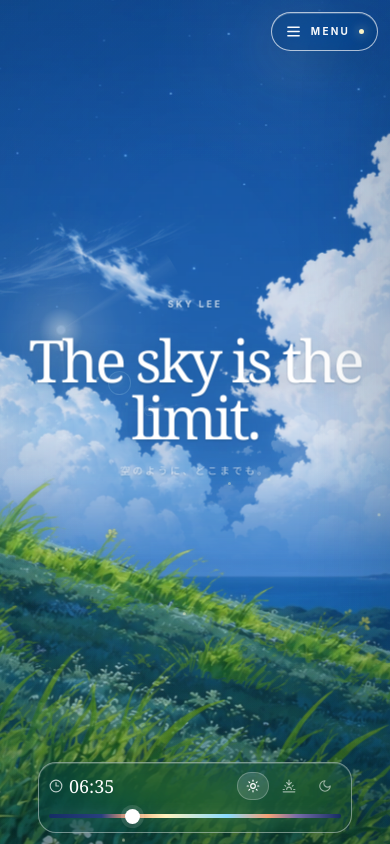
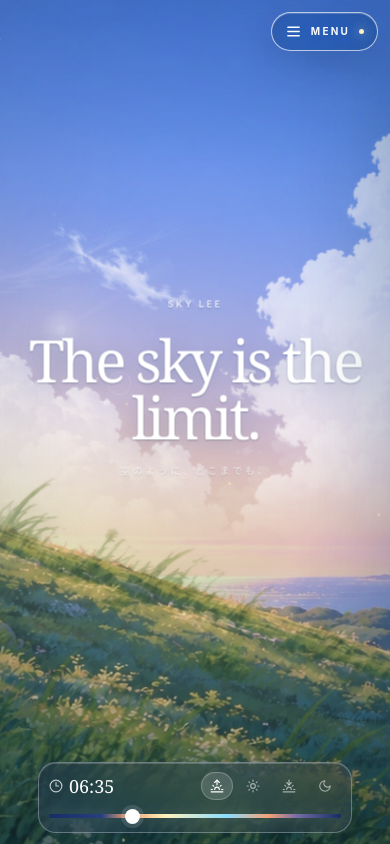
Before and after one commit to SkyLiNing823/skylining.dev, a Next.js app: page / in a window 390 px wide. Built offline with nearby package versions, Linux system fonts and the light colour scheme; no server answers.

Commit message:
Redesign UI

```diff
--- a/app/about/page.tsx
+++ b/app/about/page.tsx
@@ -46,8 +46,8 @@ export default function AboutPage() {
         <div className="space-y-5">
           <aside className="overflow-hidden rounded-[2rem] border border-white/55 bg-gradient-to-br from-white/55 via-white/38 to-sky-100/30 p-6 shadow-soft backdrop-blur-2xl sm:rounded-[2.5rem] sm:p-8">
             <p className="text-[10px] font-semibold uppercase tracking-[0.25em] text-sky-900/50">Personal motto</p>
-            <blockquote className="font-display mt-8 text-4xl font-normal italic leading-[1.08] tracking-[-0.035em] text-sky-950 sm:text-5xl">
-              “The sky is<br />the limit.”
+            <blockquote className="font-display mt-8 max-w-full whitespace-nowrap text-[clamp(1.45rem,7.5vw,3rem)] font-normal italic leading-[1.08] tracking-[-0.045em] text-sky-950">
+              “The sky is the limit.”
             </blockquote>
             <div className="mt-8 h-px bg-gradient-to-r from-sky-700/25 to-transparent" />
             <p className="mt-5 text-xs leading-6 text-sky-950/45">A reminder to stay curious, keep moving, and leave room for possibility.</p>
--- a/app/globals.css
+++ b/app/globals.css
@@ -123,6 +123,7 @@ a { text-decoration: none; }
 }
 
 .content-sky-scene-day { background-image: url("/summer-hills-coast-v6.webp"); opacity: var(--scene-day-opacity); }
+.content-sky-scene-dawn { background-image: url("/summer-hills-dawn-v10.webp"); opacity: var(--scene-dawn-opacity); }
 .content-sky-scene-dusk { background-image: url("/summer-hills-sunset-v9.webp"); opacity: var(--scene-dusk-opacity); }
 .content-sky-scene-night { background-image: url("/summer-hills-night-v9.webp"); opacity: var(--scene-night-opacity); }
 
@@ -156,6 +157,7 @@ a { text-decoration: none; }
 
 .content-cloud-loop-distant { z-index: 2; top: -12%; opacity: .13; }
 .content-cloud-loop-distant .content-cloud-track { animation-duration: 440s; animation-delay: -271s; }
+.content-sky-backdrop[data-phase="dawn"] .content-cloud-loop { opacity: .2; filter: sepia(.12) saturate(.78) brightness(.92); }
 .content-sky-backdrop[data-phase="dusk"] .content-cloud-loop { opacity: .22; filter: sepia(.25) saturate(.8) brightness(.92); }
 .content-sky-backdrop[data-phase="night"] .content-cloud-loop { opacity: .13; filter: brightness(.48) saturate(.68); }
 
@@ -172,6 +174,11 @@ a { text-decoration: none; }
   background:
     linear-gradient(180deg, rgba(242,232,238,.48), rgba(239,239,244,.64) 48%, rgba(240,247,247,.74)),
     radial-gradient(circle at 16% 18%, rgba(255,225,199,.28), transparent 42%);
+}
+.content-sky-backdrop[data-phase="dawn"] .content-sky-veil {
+  background:
+    linear-gradient(180deg, rgba(226,235,249,.48), rgba(242,233,242,.61) 48%, rgba(240,247,247,.73)),
+    radial-gradient(circle at 14% 42%, rgba(255,225,188,.3), transparent 44%);
 }
 .content-sky-backdrop[data-phase="night"] .content-sky-veil {
   background:
@@ -244,7 +251,13 @@ a { text-decoration: none; }
 .video-embed iframe { @apply h-full w-full; }
 
 /* Cinematic home — deliberately independent from the content-page UI. */
-body:has(.cinematic-home) { overflow: hidden; background: #196fb2; }
+body:has(.cinematic-home) {
+  min-height: 100vh;
+  min-height: 100dvh;
+  overflow: hidden;
+  overscroll-behavior: none;
+  background: #173f72;
+}
 body:has(.cinematic-home) .site-header,
 body:has(.cinematic-home) .site-footer,
 body:has(.cinematic-home) > .sky-atmosphere { display: none; }
@@ -255,14 +268,57 @@ body:has(.cinematic-home) > .sky-atmosphere { display: none; }
   --scene-inset: -2%;
   --scene-position: center center;
   --scene-day-opacity: 1;
+  --scene-dawn-opacity: 0;
   --scene-dusk-opacity: 0;
   --scene-night-opacity: 0;
   position: relative;
   isolation: isolate;
-  min-height: 100svh;
+  width: 100%;
+  height: 100vh;
+  min-height: 100vh;
+  height: 100dvh;
+  min-height: 100dvh;
   overflow: hidden;
   color: white;
   background: #1771b5;
+}
+
+.cinematic-edge-extension {
+  position: absolute;
+  z-index: -10;
+  inset: -14vmax;
+  display: none;
+  overflow: hidden;
+  pointer-events: none;
+  transform: scale(1.08);
+}
+
+.cinematic-edge-scene,
+.cinematic-edge-acrylic {
+  position: absolute;
+  inset: 0;
+}
+
+.cinematic-edge-scene {
+  background-position: var(--scene-position);
+  background-size: cover;
+  filter: blur(clamp(26px, 4.5vmax, 56px)) saturate(.9) brightness(1.03);
+  transform: scale(1.08);
+  transition: opacity 1.25s ease;
+}
+
+.cinematic-edge-scene-day { background-image: url("/summer-hills-coast-v6.webp"); opacity: var(--scene-day-opacity); }
+.cinematic-edge-scene-dawn { background-image: url("/summer-hills-dawn-v10.webp"); opacity: var(--scene-dawn-opacity); }
+.cinematic-edge-scene-dusk { background-image: url("/summer-hills-sunset-v9.webp"); opacity: var(--scene-dusk-opacity); }
+.cinematic-edge-scene-night { background-image: url("/summer-hills-night-v9.webp"); opacity: var(--scene-night-opacity); }
+
+.cinematic-edge-acrylic {
+  z-index: 2;
+  background:
+    linear-gradient(118deg, rgba(255,255,255,.18), transparent 34%, rgba(214,240,255,.07) 70%, rgba(255,255,255,.12)),
+    radial-gradient(circle at 50% 20%, rgba(255,255,255,.1), transparent 65%);
+  box-shadow: inset 0 0 100px rgba(255,255,255,.08);
+  mix-blend-mode: soft-light;
 }
 
 .cinematic-scene,
@@ -282,6 +338,7 @@ body:has(.cinematic-home) > .sky-atmosphere { display: none; }
   transition: opacity 1.25s ease;
 }
 .cinematic-scene-day { background-image: url("/summer-hills-coast-v6.webp"); opacity: var(--scene-day-opacity); }
+.cinematic-scene-dawn { background-image: url("/summer-hills-dawn-v10.webp"); opacity: var(--scene-dawn-opacity); }
 .cinematic-scene-dusk { background-image: url("/summer-hills-sunset-v9.webp"); opacity: var(--scene-dusk-opacity); }
 .cinematic-scene-night { background-image: url("/summer-hills-night-v9.webp"); opacity: var(--scene-night-opacity); }
 
@@ -292,6 +349,7 @@ body:has(.cinematic-home) > .sky-atmosphere { display: none; }
   transition: opacity 1.2s ease, background-color 1.2s ease;
 }
 
+.cinematic-home[data-phase="dawn"] .cinematic-color-grade { background: rgba(117,103,159,.07); }
 .cinematic-home[data-phase="dusk"] .cinematic-color-grade { background: rgba(143,62,91,.08); }
 .cinematic-home[data-phase="night"] .cinematic-color-grade { background: rgba(7,20,69,.18); }
 
@@ -372,6 +430,8 @@ body:has(.cinematic-home) > .sky-atmosphere { display: none; }
   animation-delay: -11s;
 }
 .cloud-loop-distant .cloud-loop-track { animation: cloud-track-drift 340s linear -193s infinite; }
+.cinematic-home[data-phase="dawn"] .cloud-loop-hero { opacity: .68; filter: sepia(.15) saturate(.82) hue-rotate(-5deg) brightness(.94); }
+.cinematic-home[data-phase="dawn"] .cloud-loop-distant { opacity: .18; filter: sepia(.13) saturate(.76) brightness(.92); }
 .cinematic-home[data-phase="dusk"] .cloud-loop-hero { opacity: .72; filter: sepia(.3) saturate(.88) hue-rotate(-10deg) brightness(.98); }
 .cinematic-home[data-phase="dusk"] .cloud-loop-distant { opacity: .2; filter: sepia(.32) hue-rotate(-12deg); }
 .cinematic-home[data-phase="night"] .cloud-loop-hero { opacity: .44; filter: brightness(.42) saturate(.72) hue-rotate(8deg); }
@@ -396,6 +456,7 @@ body:has(.cinematic-home) > .sky-atmosphere { display: none; }
   animation: terrain-grass-wind 3.8s ease-in-out infinite alternate;
   will-change: transform;
 }
+.cinematic-home[data-phase="dawn"] .terrain-grass-overlay { opacity: .5; filter: sepia(.2) saturate(.82) brightness(.72) hue-rotate(3deg); }
 .cinematic-home[data-phase="dusk"] .terrain-grass-overlay { opacity: .58; filter: sepia(.34) saturate(.9) brightness(.88); }
 .cinematic-home[data-phase="night"] .terrain-grass-overlay { opacity: .42; filter: brightness(.44) saturate(.72) hue-rotate(8deg); }
 
@@ -452,6 +513,7 @@ body:has(.cinematic-home) > .sky-atmosphere { display: none; }
   backdrop-filter: blur(22px) saturate(135%);
   transition: background .9s ease, border-color .9s ease;
 }
+.cinematic-home[data-phase="dawn"] .home-time-dock { background: rgba(61,61,105,.28); border-color: rgba(230,235,255,.32); }
 .cinematic-home[data-phase="dusk"] .home-time-dock { background: rgba(74,48,82,.28); }
 .cinematic-home[data-phase="night"] .home-time-dock { background: rgba(4,17,53,.42); border-color: rgba(190,215,255,.28); }
 .home-time-row { display: flex; align-items: center; justify-content: space-between; gap: 14px; }
@@ -530,6 +592,7 @@ body:has(.cinematic-home) > .sky-atmosphere { display: none; }
     backdrop-filter: none;
     transition: width .45s cubic-bezier(.16,1,.3,1), padding .45s cubic-bezier(.16,1,.3,1), background .35s ease, border-color .35s ease, box-shadow .35s ease;
   }
+  .cinematic-home[data-phase="dawn"] .home-time-dock:not(:hover):not(:focus-within),
   .cinematic-home[data-phase="dusk"] .home-time-dock:not(:hover):not(:focus-within),
   .cinematic-home[data-phase="night"] .home-time-dock:not(:hover):not(:focus-within) { background: transparent; border-color: transparent; }
   .home-time-row {
@@ -555,6 +618,8 @@ body:has(.cinematic-home) > .sky-atmosphere { display: none; }
   }
   .cinematic-home[data-phase="dusk"] .home-time-dock:hover,
   .cinematic-home[data-phase="dusk"] .home-time-dock:focus-within { background: rgba(74,48,82,.34); }
+  .cinematic-home[data-phase="dawn"] .home-time-dock:hover,
+  .cinematic-home[data-phase="dawn"] .home-time-dock:focus-within { background: rgba(61,61,105,.34); border-color: rgba(230,235,255,.34); }
   .cinematic-home[data-phase="night"] .home-time-dock:hover,
   .cinematic-home[data-phase="night"] .home-time-dock:focus-within { background: rgba(4,17,53,.48); border-color: rgba(190,215,255,.28); }
   .home-time-dock:hover .home-time-row,
@@ -569,6 +634,7 @@ body:has(.cinematic-home) > .sky-atmosphere { display: none; }
 
 @media (max-width: 640px) {
   .cinematic-home { --scene-inset: -1%; --scene-position: 34% center; }
+  .cinematic-edge-extension { display: block; }
   .content-sky-scene { inset: -1%; background-position: 34% center; }
   .content-cloud-loop { top: -1%; }
   .cloud-loop { top: -1%; }
@@ -597,6 +663,7 @@ body:has(.cinematic-home) > .sky-atmosphere { display: none; }
 }
 
 @media (max-height: 520px) {
+  .cinematic-edge-extension { display: block; }
   .motto-wrap { top: 42%; }
   .motto-wrap h1 { font-size: clamp(2.5rem, 10vw, 4.25rem); }
   .motto-jp { display: none; }
--- a/components/cinematic-home.tsx
+++ b/components/cinematic-home.tsx
@@ -2,7 +2,7 @@
 
 import { useEffect, useMemo, useState } from "react";
 import Link from "next/link";
-import { ArrowUpRight, Clock3, Menu, Moon, Sun, Sunset, X } from "lucide-react";
+import { ArrowUpRight, Clock3, Menu, Moon, Sun, Sunrise, Sunset, X } from "lucide-react";
 import { getDeviceHour, getSkyTimeState, SKY_TIME_EVENT } from "@/lib/sky-time";
 
 const navItems = [
@@ -13,6 +13,7 @@ const navItems = [
 ];
 
 const timePresets = [
+  { hour: 6, label: "Dawn", phase: "dawn", Icon: Sunrise },
   { hour: 12, label: "Day", phase: "day", Icon: Sun },
   { hour: 18, label: "Dusk", phase: "dusk", Icon: Sunset },
   { hour: 22, label: "Night", phase: "night", Icon: Moon },
@@ -52,11 +53,21 @@ export function CinematicHome() {
         "--cinematic-sun-x": `${time.sunX}%`,
         "--cinematic-sun-y": `${time.sunY}%`,
         "--scene-day-opacity": time.dayOpacity,
+        "--scene-dawn-opacity": time.dawnOpacity,
         "--scene-dusk-opacity": time.duskOpacity,
         "--scene-night-opacity": time.nightOpacity,
       } as React.CSSProperties}
     >
+      <div className="cinematic-edge-extension" aria-hidden="true">
+        <div className="cinematic-edge-scene cinematic-edge-scene-day" />
+        <div className="cinematic-edge-scene cinematic-edge-scene-dawn" />
+        <div className="cinematic-edge-scene cinematic-edge-scene-dusk" />
+        <div className="cinematic-edge-scene cinematic-edge-scene-night" />
+        <div className="cinematic-edge-acrylic" />
+      </div>
+
       <div className="cinematic-scene cinematic-scene-day" aria-hidden="true" />
+      <div className="cinematic-scene cinematic-scene-dawn" aria-hidden="true" />
       <div className="cinematic-scene cinematic-scene-dusk" aria-hidden="true" />
       <div className="cinematic-scene cinematic-scene-night" aria-hidden="true" />
       <div className="cinematic-color-grade" aria-hidden="true" />
@@ -178,7 +189,7 @@ export function CinematicHome() {
           </nav>
 
           <p className="mt-auto pt-10 text-xs leading-6 text-white/38">
-            Applied ML · Physical AI · Writing<br />San Diego · Taipei · Tokyo
+            Applied ML · AI System · Writing<br />San Diego · Taipei · Tokyo
           </p>
         </div>
       </aside>
--- a/components/sky-experience.tsx
+++ b/components/sky-experience.tsx
@@ -25,12 +25,14 @@ export function SkyBackdrop() {
       data-phase={time.phase}
       style={{
         "--scene-day-opacity": time.dayOpacity,
+        "--scene-dawn-opacity": time.dawnOpacity,
         "--scene-dusk-opacity": time.duskOpacity,
         "--scene-night-opacity": time.nightOpacity,
       } as React.CSSProperties}
       aria-hidden="true"
     >
       <div className="content-sky-scene content-sky-scene-day" />
+      <div className="content-sky-scene content-sky-scene-dawn" />
       <div className="content-sky-scene content-sky-scene-dusk" />
       <div className="content-sky-scene content-sky-scene-night" />
 
--- a/lib/sky-time.ts
+++ b/lib/sky-time.ts
@@ -9,25 +9,31 @@ export function getDeviceHour(date = new Date()) {
 export function getSkyTimeState(hour: number) {
   const normalizedHour = ((hour % 24) + 24) % 24;
   let dayOpacity = 0;
+  let dawnOpacity = 0;
   let duskOpacity = 0;
   let nightOpacity = 0;
 
-  if (normalizedHour < 5.5) {
+  // Dawn and dusk peak exactly at 06:00 and 18:00. The 90-minute
+  // shoulders on either side keep the illustrated backgrounds blending
+  // gently while preserving those times as the visual sunrise/sunset.
+  if (normalizedHour < 4.5) {
     nightOpacity = 1;
+  } else if (normalizedHour < 6) {
+    const dawnProgress = (normalizedHour - 4.5) / 1.5;
+    nightOpacity = 1 - dawnProgress;
+    dawnOpacity = dawnProgress;
   } else if (normalizedHour < 7.5) {
-    const dawnProgress = (normalizedHour - 5.5) / 2;
-    nightOpacity = 1 - dawnProgress;
-    dayOpacity = dawnProgress;
-  } else if (normalizedHour < 15.5) {
+    const dayProgress = (normalizedHour - 6) / 1.5;
+    dawnOpacity = 1 - dayProgress;
+    dayOpacity = dayProgress;
+  } else if (normalizedHour < 16.5) {
     dayOpacity = 1;
-  } else if (normalizedHour < 17.5) {
-    const duskProgress = (normalizedHour - 15.5) / 2;
+  } else if (normalizedHour < 18) {
+    const duskProgress = (normalizedHour - 16.5) / 1.5;
     dayOpacity = 1 - duskProgress;
     duskOpacity = duskProgress;
-  } else if (normalizedHour < 19) {
-    duskOpacity = 1;
-  } else if (normalizedHour < 21) {
-    const nightProgress = (normalizedHour - 19) / 2;
+  } else if (normalizedHour < 19.5) {
+    const nightProgress = (normalizedHour - 18) / 1.5;
     duskOpacity = 1 - nightProgress;
     nightOpacity = nightProgress;
   } else {
@@ -37,12 +43,20 @@ export function getSkyTimeState(hour: number) {
   const sunProgress = clamp((normalizedHour - 6) / 12);
   const sunX = 12 + sunProgress * 76;
   const sunY = 45 - Math.sin(sunProgress * Math.PI) * 39;
-  const phase = dayOpacity >= duskOpacity && dayOpacity >= nightOpacity
+  const phase = dayOpacity >= dawnOpacity && dayOpacity >= duskOpacity && dayOpacity >= nightOpacity
     ? "day"
-    : duskOpacity >= nightOpacity
-      ? "dusk"
-      : "night";
-  const label = phase === "day" ? "Daylight" : phase === "dusk" ? "Golden hour" : "Starlight";
+    : dawnOpacity >= duskOpacity && dawnOpacity >= nightOpacity
+      ? "dawn"
+      : duskOpacity >= nightOpacity
+        ? "dusk"
+        : "night";
+  const label = phase === "dawn"
+    ? "Dawn"
+    : phase === "day"
+      ? "Daylight"
+      : phase === "dusk"
+        ? "Golden hour"
+        : "Starlight";
 
-  return { dayOpacity, duskOpacity, nightOpacity, sunX, sunY, label, phase };
+  return { dayOpacity, dawnOpacity, duskOpacity, nightOpacity, sunX, sunY, label, phase };
 }
```
Also changed, not shown: app/layout.tsx (+8 -1 lines), public/summer-hills-dawn-v10.webp (added), 1 other file (tests, documents, lock files or other folders).
